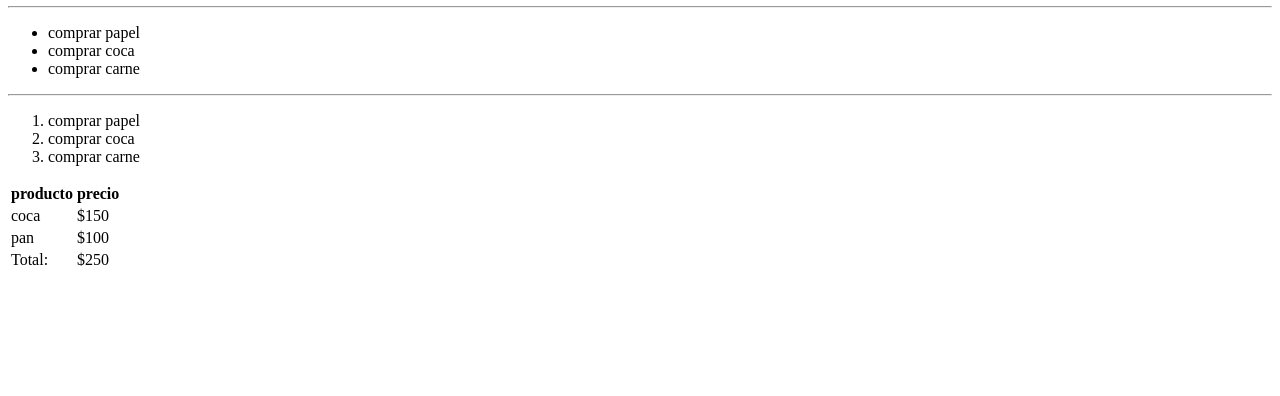
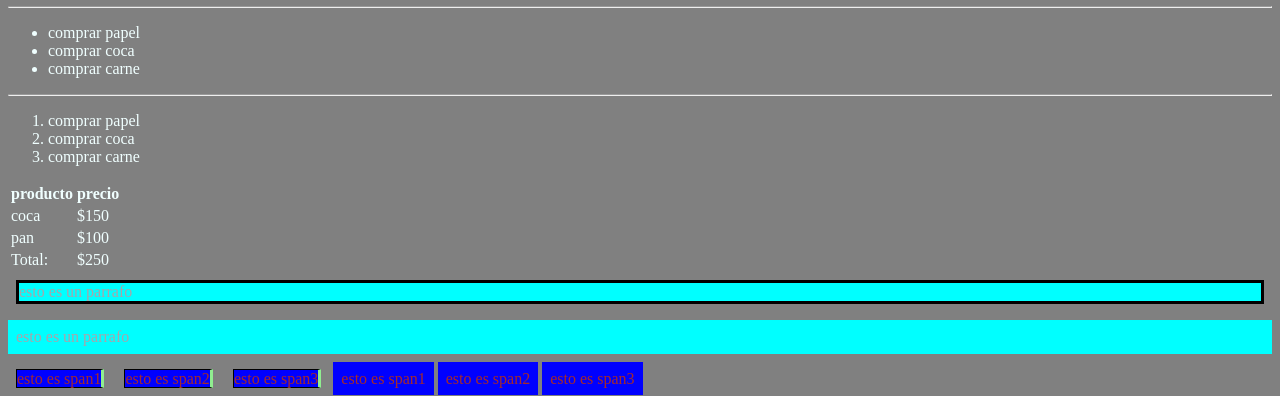
Before and after one commit to manuavalos-git/html, a plain HTML site: page basico/index.html in a window 1280 px wide. Shown: the part 1121-1517 px from the top of the page. Before the commit the page ends 1401 px from the top, so only its background shows below. Drawn offline with Linux system fonts and the light colour scheme.

Commit message:
actividad3

```diff
--- /dev/null
+++ b/actividad3/main.css
@@ -0,0 +1,50 @@
+body{
+    background-color: rgb(228, 226, 226);
+}
+.cabeza{
+    background-color: whitesmoke;
+    border-style: solid;
+    border-radius: 2px;
+    border-color: rgb(170, 170, 170);
+    padding: 8px;
+    border-width: 2px;
+    border-top: 0px;
+    border-bottom-left-radius: 0px;
+    border-bottom-right-radius: 0px;
+    border-bottom: 1px solid rgb(170, 170, 170);
+}
+.cuerpo{
+    background-color: whitesmoke;
+    border-style: solid;
+    border-color: rgb(170, 170, 170);
+    padding: 8px;
+    border-width: 2px;
+    border-top: 0px;
+    border-bottom: 1px solid rgb(170, 170, 170);
+}
+.cajabotones{
+    background-color: whitesmoke;
+    border-style: solid;
+    border-radius: 2px;
+    border-color: rgb(170, 170, 170);
+    padding: 8px;
+    border-width: 2px;
+    border-top: 0px;
+    border-top-left-radius: 0px;
+    border-top-right-radius: 0px;
+}
+.boton1{
+    background-color: rgb(76, 153, 253);
+    border-color:rgb(76, 153, 253);
+    border-style: solid;
+    color: white;
+    border-width: 3px;
+}
+.boton2{
+    background-color: rgb(135, 136, 136);
+    /*border-radius: 4px;*/
+    border-color:rgb(135, 136, 136);
+    border-style: solid;
+    color: white;
+    border-width: 3px;
+}
--- a/basico/index.html
+++ b/basico/index.html
@@ -2,6 +2,8 @@
 <html>
     <head>
         <title>Mi primer página</title>
+        <!--Aca empieza CSS-->
+        <link rel="stylesheet" href="main.css" type="text/css" />
     </head>
     <body>
         <h1>Titulo 1</h1>
@@ -101,5 +103,14 @@
                 </tr>
             </tfoot>
         </table>
+        <!--Aca empieza CSS-->
+        <p id="parrafo">esto es un parrafo</p>
+        <p id="segundoP">esto es un parrafo</p>
+        <span class="cosas">esto es span1</span>
+        <span class="cosas">esto es span2</span>
+        <span class="cosas">esto es span3</span>
+        <span class="cosas2">esto es span1</span>
+        <span class="cosas2">esto es span2</span>
+        <span class="cosas2">esto es span3</span>
     </body>
 </html>
--- /dev/null
+++ b/basico/main.css
@@ -0,0 +1,30 @@
+body{
+    background-color: gray;
+    color: azure;
+    }
+    #parrafo{
+        background-color: aqua;
+        color: rgb(167, 165, 170);
+        margin: 8px;
+        border-style:solid;
+        border-color: black;
+    }
+    #segundoP{
+        background-color: aqua;
+        color: rgb(167, 165, 170);
+        padding: 8px;
+    }
+    .cosas{
+        background-color: blue;
+        color: brown;
+        margin: 8px;
+        border-style: groove;
+        border-color: black;
+        border-width: 1px;
+        border-right: 1mm solid lightgreen;
+    }
+    .cosas2{
+        background-color: blue;
+        color: brown;
+        padding: 8px;
+    }
```
Also changed, not shown: actividad3/index.html (added, +18 -0 lines).
